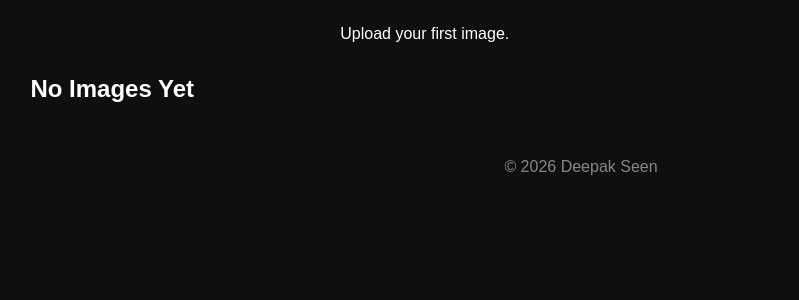
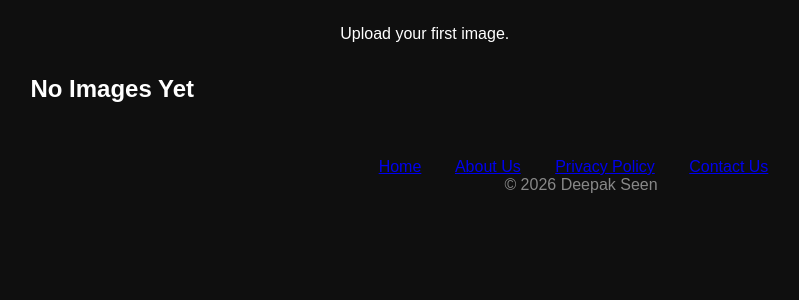
Before and after one commit to nitiish877/promptweb, a Flask app: page / in a window 1280 px wide. Shown: the part 183-483 px from the top of the page, without its empty margins (59-858 px from the left). Run offline with Flask 3, Linux system fonts and the light colour scheme; data that the repository does not hold is empty.

Commit message:
Add footer links for navigation

```diff
--- a/templates/index.html
+++ b/templates/index.html
@@ -146,6 +146,11 @@
 </main>
 
 <footer>
+    <a href="/" style="margin-right: 30px;">Home</a>
+    <a href="/about" style="margin-right: 30px;">About Us</a>
+    <a href="/privacy" style="margin-right: 30px;">Privacy Policy</a>
+    <a href="/contact" style="margin-right: 15px;">Contact Us</a>
+</br>
 <p>
 
     © 2026 Deepak Seen
```
